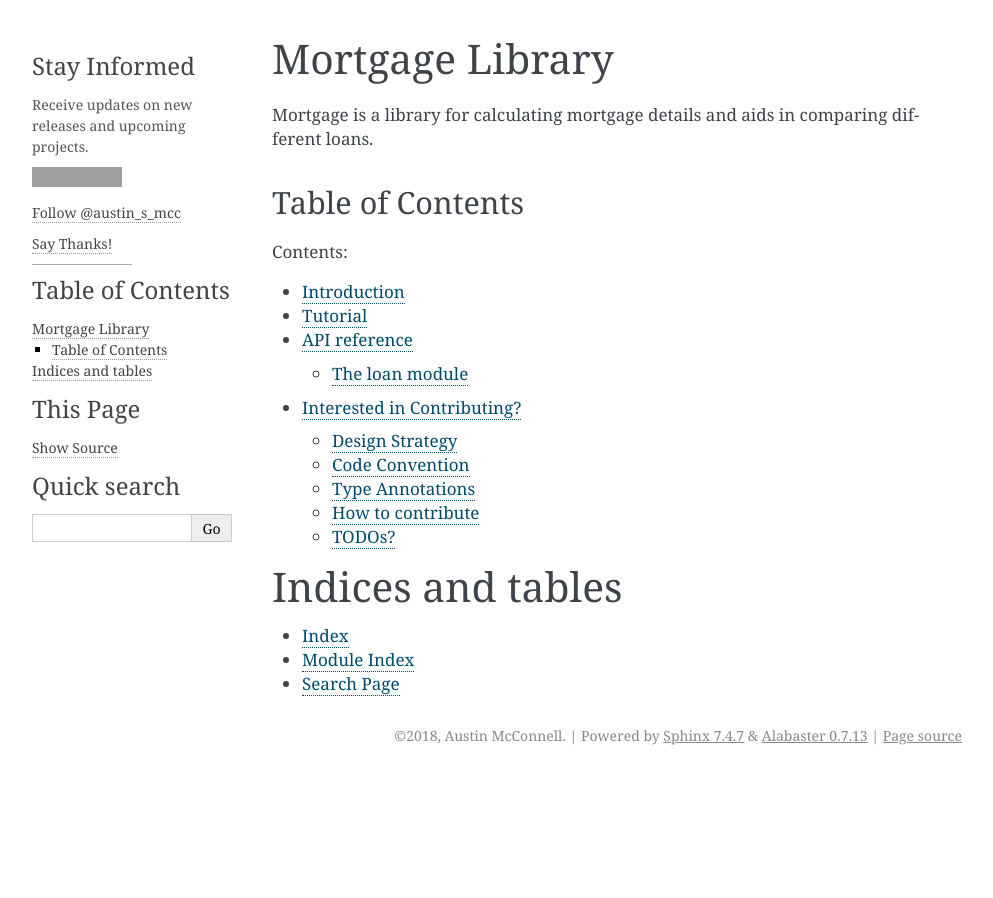
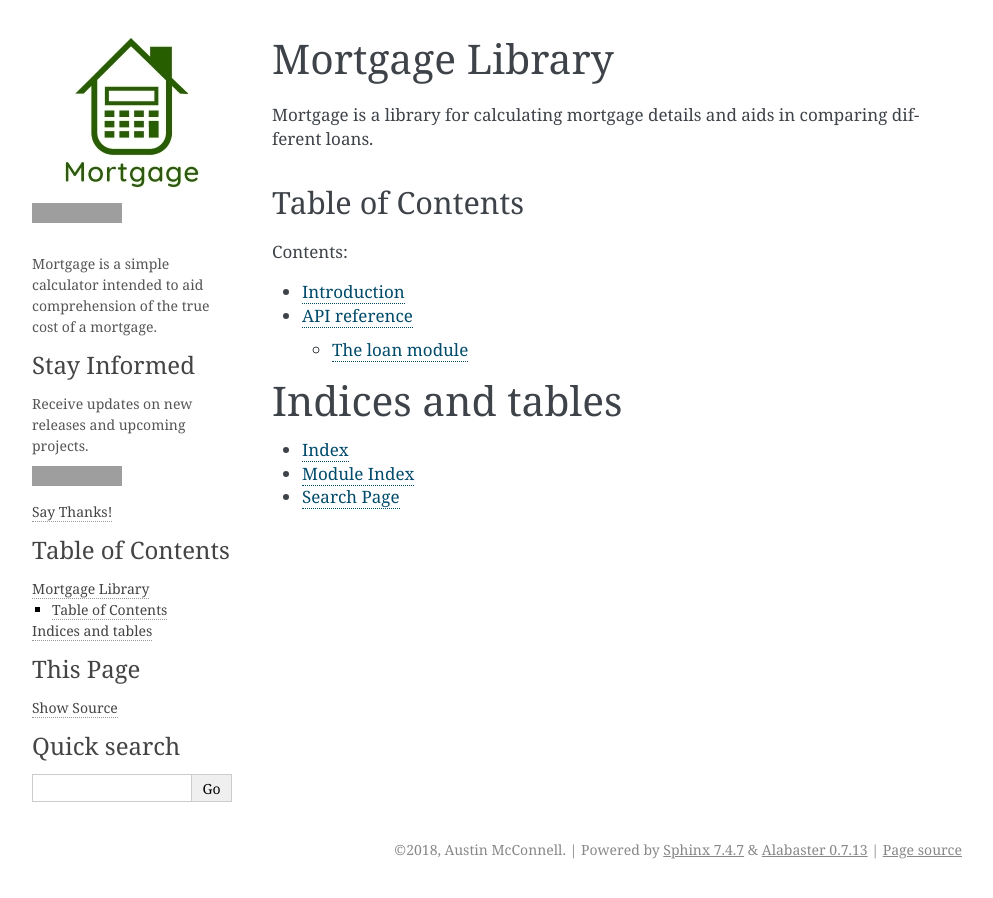
Before and after one commit to austinmcconnell/mortgage, a Sphinx documentation site: the page built from docs/index.rst, in a window 1280 px wide. Shown: the whole page, without its empty margins (148-1141 px from the left). Built offline with Sphinx 7.4.7, drawn with Linux system fonts in a browser that asks for light colours; comment, search, counter and statistics services are not loaded; grey boxes are pictures that could not be loaded.

Commit message:
Documentation changes

```diff
--- a/docs/_templates/sidebar_intro.html
+++ b/docs/_templates/sidebar_intro.html
@@ -1,11 +1,24 @@
+<p class="logo">
+  <a href="../index.html">
+    <img class="logo" src="../_static/mortgage-logo-preview.jpg" title="https://austin.org/tattoos"/>
+  </a>
+</p>
+
+<p>
+  <iframe src="https://ghbtns.com/github-btn.html?user=austinmcconnell&repo=mortgage&type=watch&count=true&size=large"
+    allowtransparency="true" frameborder="0" scrolling="0" width="200px" height="35px"></iframe>
+</p>
+
+<p>
+  Mortgage is a simple calculator intended to aid comprehension of the true cost of a mortgage.
+</p>
+
 <h3>Stay Informed</h3>
 <p>Receive updates on new releases and upcoming projects.</p>
 
 <p><iframe src="http://ghbtns.com/github-btn.html?user=austinmcconnell&type=follow&count=false"
   allowtransparency="true" frameborder="0" scrolling="0" width="200" height="20"></iframe></p>
 
-<p><a href="https://twitter.com/austin_s_mcc" class="twitter-follow-button" data-show-count="false">Follow @austin_s_mcc</a> <script>!function(d,s,id){var js,fjs=d.getElementsByTagName(s)[0],p=/^http:/.test(d.location)?'http':'https';if(!d.getElementById(id)){js=d.createElement(s);js.id=id;js.src=p+'://platform.twitter.com/widgets.js';fjs.parentNode.insertBefore(js,fjs);}}(document, 'script', 'twitter-wjs');</script></p>
+<!--<p><a href="https://twitter.com/austin_s_mcc" class="twitter-follow-button" data-show-count="false">Follow @austin_s_mcc</a> <script>!function(d,s,id){var js,fjs=d.getElementsByTagName(s)[0],p=/^http:/.test(d.location)?'http':'https';if(!d.getElementById(id)){js=d.createElement(s);js.id=id;js.src=p+'://platform.twitter.com/widgets.js';fjs.parentNode.insertBefore(js,fjs);}}(document, 'script', 'twitter-wjs');</script></p>-->
 
 <p><a href="https://saythanks.io/to/austinmcconnell">Say Thanks!</a></p>
-
-<hr>
--- a/docs/conf.py
+++ b/docs/conf.py
@@ -109,9 +109,11 @@ html_static_path = ['_static']
 #
 # html_sidebars = {}
 html_sidebars = {
-    'index':    ['sidebar_intro.html','localtoc.html', 'relations.html', 'sourcelink.html', 'searchbox.html']
+    'index':    ['sidebar_intro.html', 'localtoc.html', 'relations.html', 'sourcelink.html',
+                 'searchbox.html'],
+    '**':       ['sidebar_intro.html', 'localtoc.html', 'relations.html', 'sourcelink.html',
+                 'searchbox.html']
 }
-
 
 # -- Options for HTMLHelp output ---------------------------------------------
 
--- a/docs/index.rst
+++ b/docs/index.rst
@@ -11,9 +11,7 @@ Table of Contents
    :caption: Contents:
 
    introduction
-   tutorial
    api
-   contribute
 
 Indices and tables
 ==================
```
Also changed, not shown: README.md (+3 -2 lines), docs/_static/mortgage-logo-preview.jpg (added).
